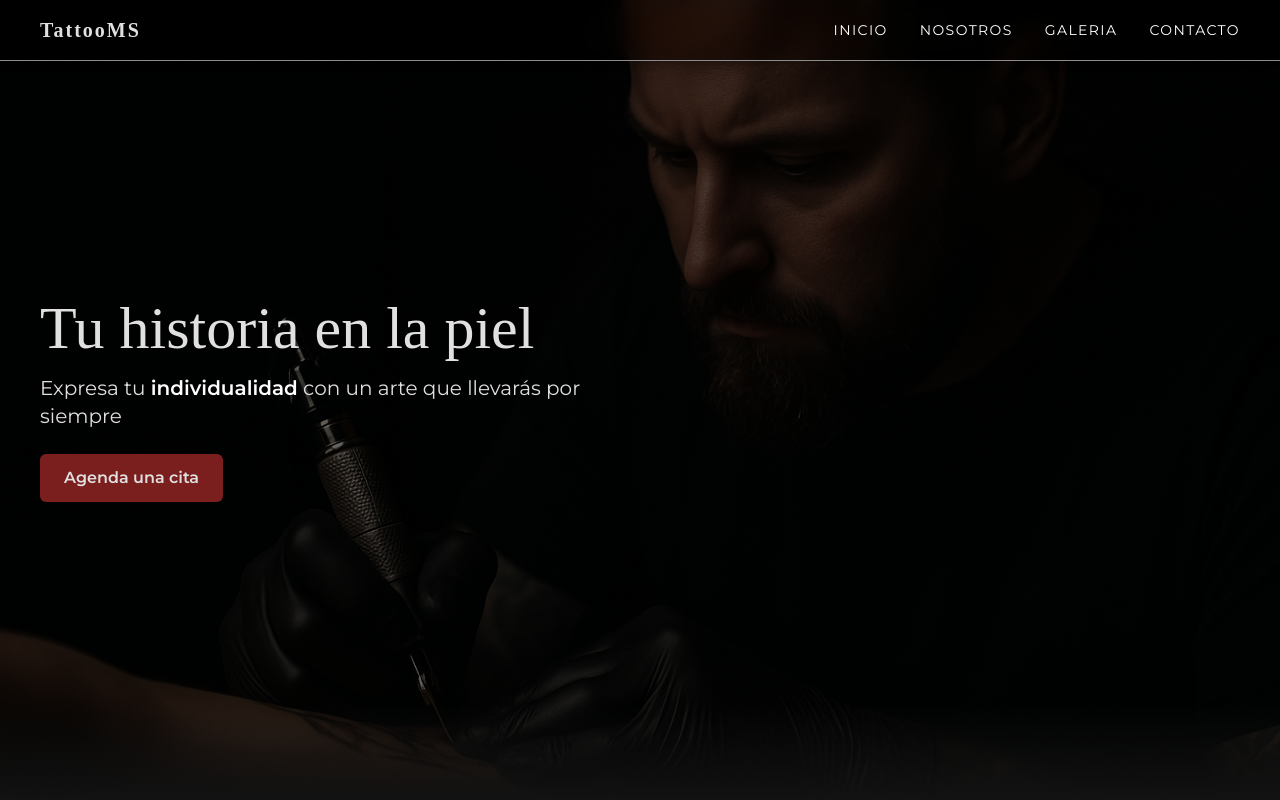
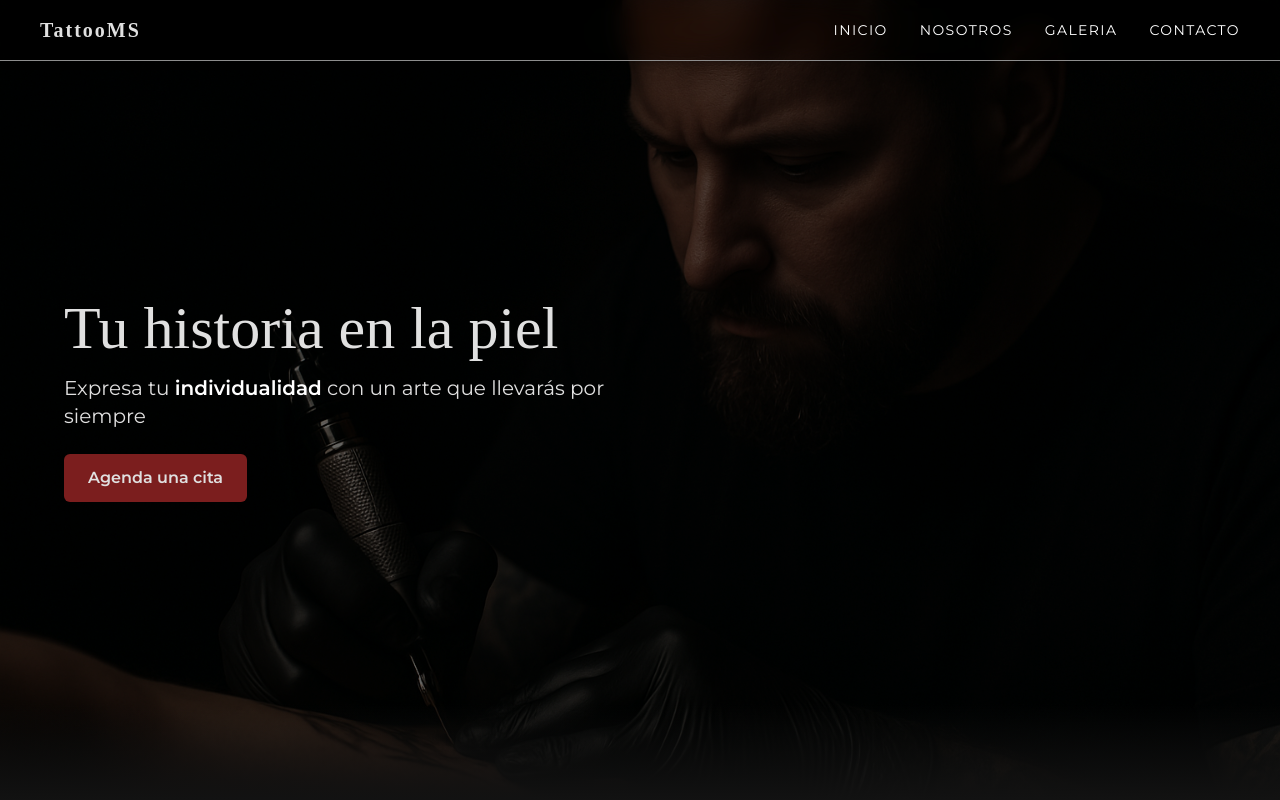
Before and after one commit to MarcoPozo/TattooMS, a React (Vite) app: page / in a window 1280 px wide. Shown: the top 800 px of the page. Built offline with nearby package versions, Linux system fonts and the light colour scheme; a web font is replaced by a local one.

Commit message:
Se corrigio la seccion Hero

```diff
--- a/src/components/Hero/Hero.jsx
+++ b/src/components/Hero/Hero.jsx
@@ -4,7 +4,8 @@ import heroImage from "../../assets/heroImage.png";
 export default function Hero() {
   return (
     <section className="relative w-full h-screen bg-cover bg-top font-body" style={{ backgroundImage: `url(${heroImage})`, color: "var(--color-text)" }} id="hero">
-      <div className="absolute inset-0 bg-black/60 flex flex-col items-start justify-center p-10">
+      <div className="absolute inset-0 bg-black/60 flex items-center justify-center">
+        <div className="w-full flex flex-col items-start justify-center max-w-6xl mx-auto">
           <motion.h1 className="text-5xl md:text-6xl mb-4" style={{ fontFamily: "var(--font-titulo)" }} initial={{ opacity: 0, y: 30 }} animate={{ opacity: 1, y: 0 }} transition={{ duration: 0.8 }}>
             Tu historia en la piel
           </motion.h1>
@@ -21,6 +22,7 @@ export default function Hero() {
             Agenda una cita
           </motion.button>
         </div>
+      </div>
 
       <div className="absolute bottom-0 left-0 w-full h-24 bg-gradient-to-b from-transparent to-[var(--color-bg)] pointer-events-none z-10"></div>
     </section>
```
Lines whose indentation alone changed are shown as unchanged.
